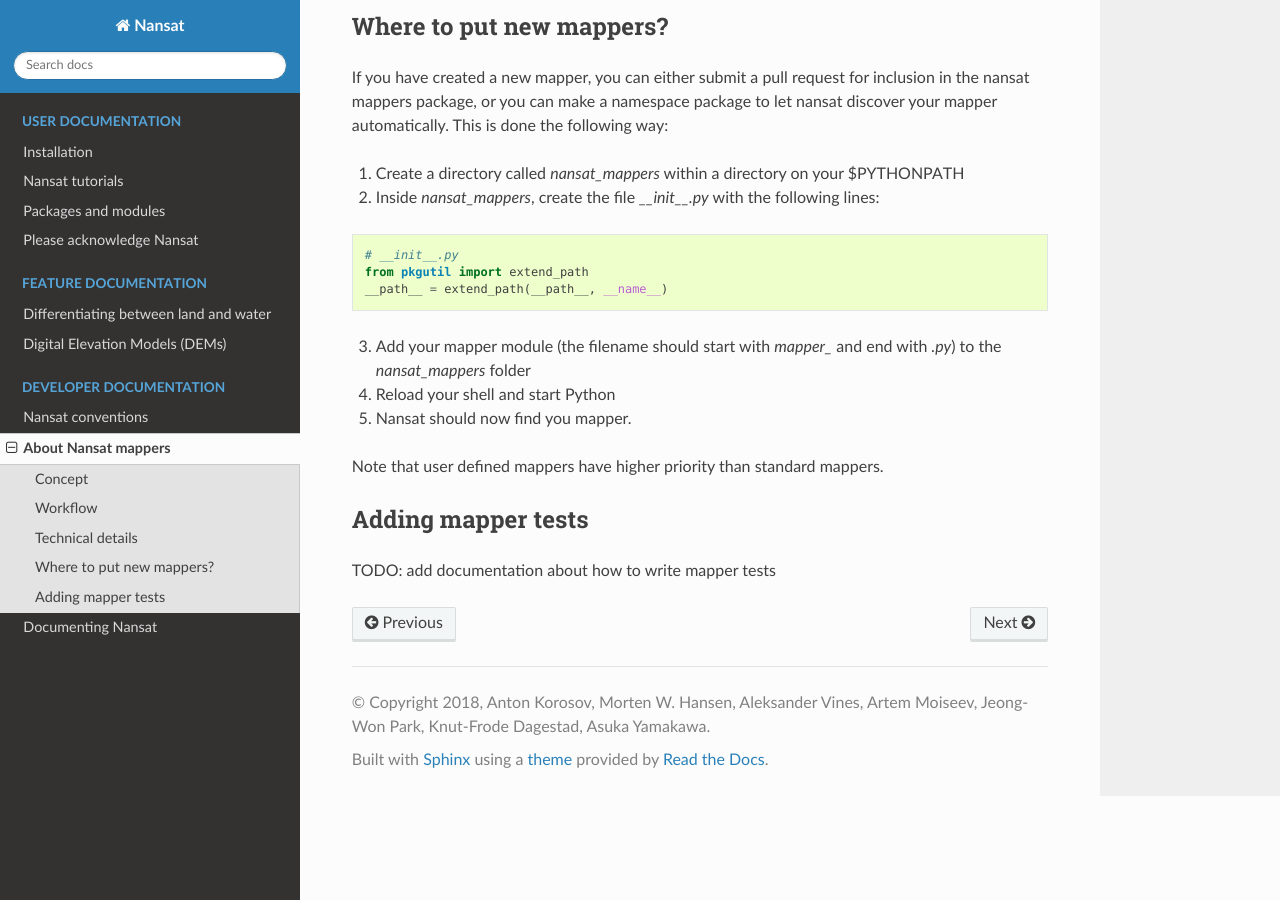
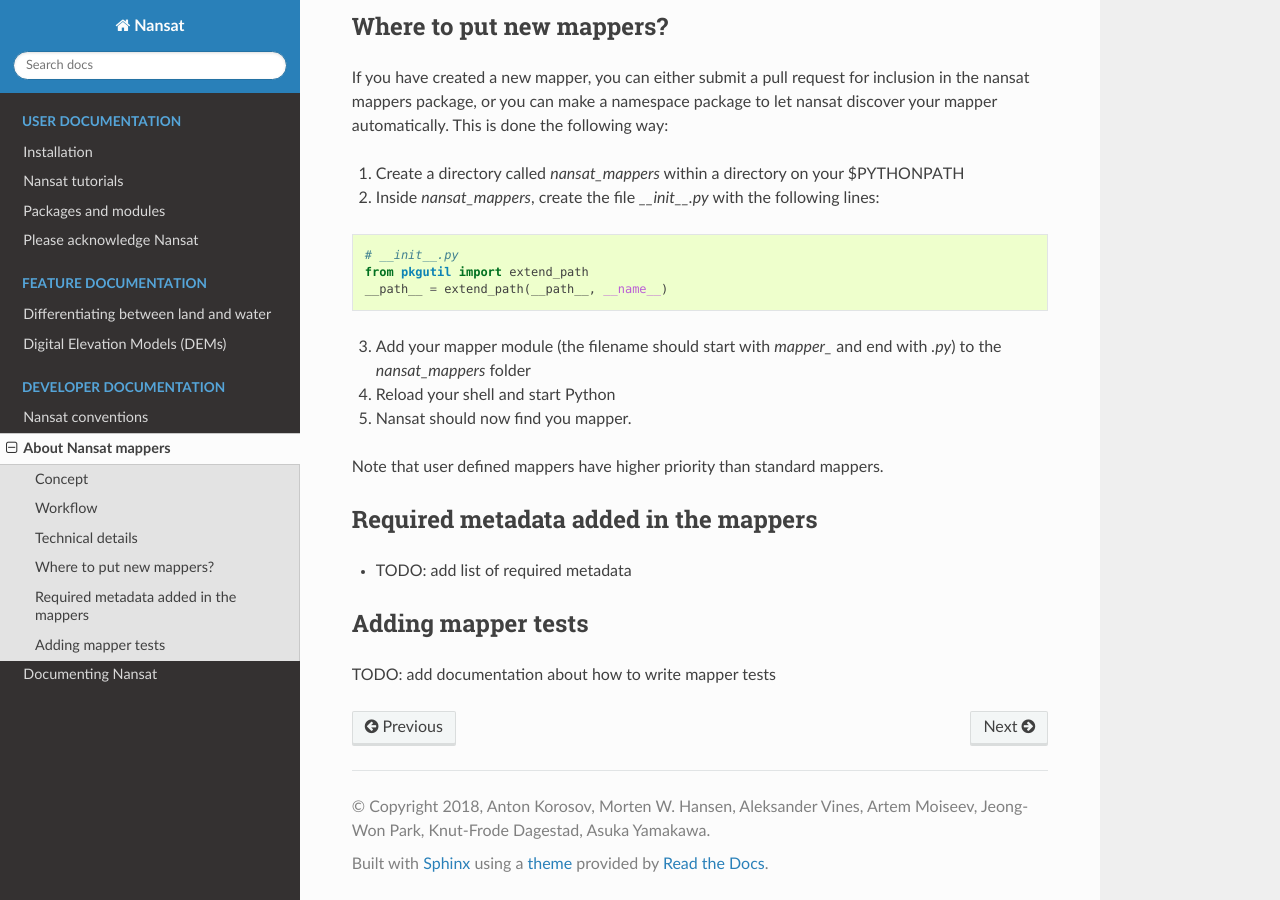
Before and after one commit to nansencenter/nansat, a Sphinx documentation site: the page built from docs/source/about_mappers.rst, in a window 1280 px wide and 900 px high, scrolled down 2063 px. Built offline with Sphinx 7.4.7 and the Read the Docs theme 2.0.0, drawn with Linux system fonts in a browser that asks for light colours.

Commit message:
Added doc TODO in about_mappers.rst

```diff
--- a/docs/source/about_mappers.rst
+++ b/docs/source/about_mappers.rst
@@ -99,6 +99,11 @@
 
 Note that user defined mappers have higher priority than standard mappers.
 
+Required metadata added in the mappers
+--------------------------------------
+
+* TODO: add list of required metadata
+
 Adding mapper tests
 -------------------
 
```
